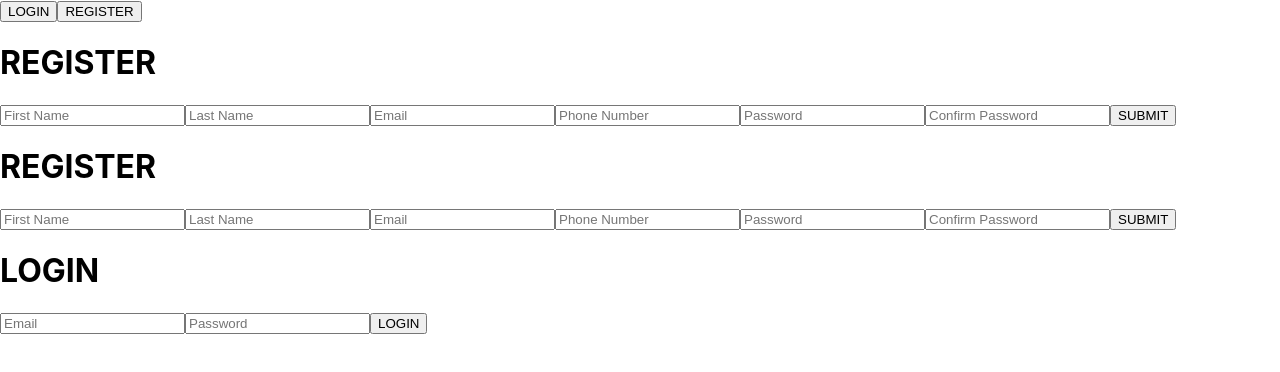
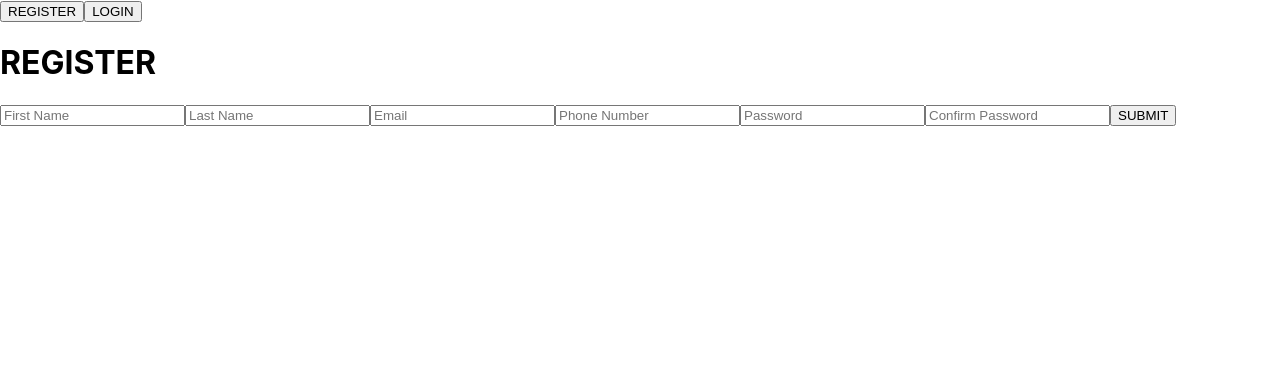
Before and after one commit to M-Saleh-N/new-react-project, a React (Create React App) app: page / in a window 1280 px wide. Shown: the top 372 px of the page. Built offline with nearby package versions, Linux system fonts and the light colour scheme.

Commit message:
fixing the errors

```diff
--- a/src/App.js
+++ b/src/App.js
@@ -5,24 +5,18 @@ import LoginComponent from './components/LoginComponent';
 import { useState } from 'react';
 
 function App() {
-    const [formState, setFormState] = useState("register")
-
+    const [formState, setFormState] = useState("register");
     const handleform = (e) => {
         const btnName = e.target.value
         setFormState(btnName)
         console.log(formState)
-
-
     }
 
   return (
     <div>
-        <button value = "loginbutton" onClick={handleform}>LOGIN</button>
-        <button value = "registerbutton" onClick={handleform}>REGISTER</button>
+        <button value = "register" onClick={handleform}>REGISTER</button>
+        <button  onClick={handleform}>LOGIN</button>
         {formState === "register" ? <FormComponent/> : <LoginComponent/>}
-
-      <FormComponent/>
-      <LoginComponent/>
     </div>
   );
 }
```
